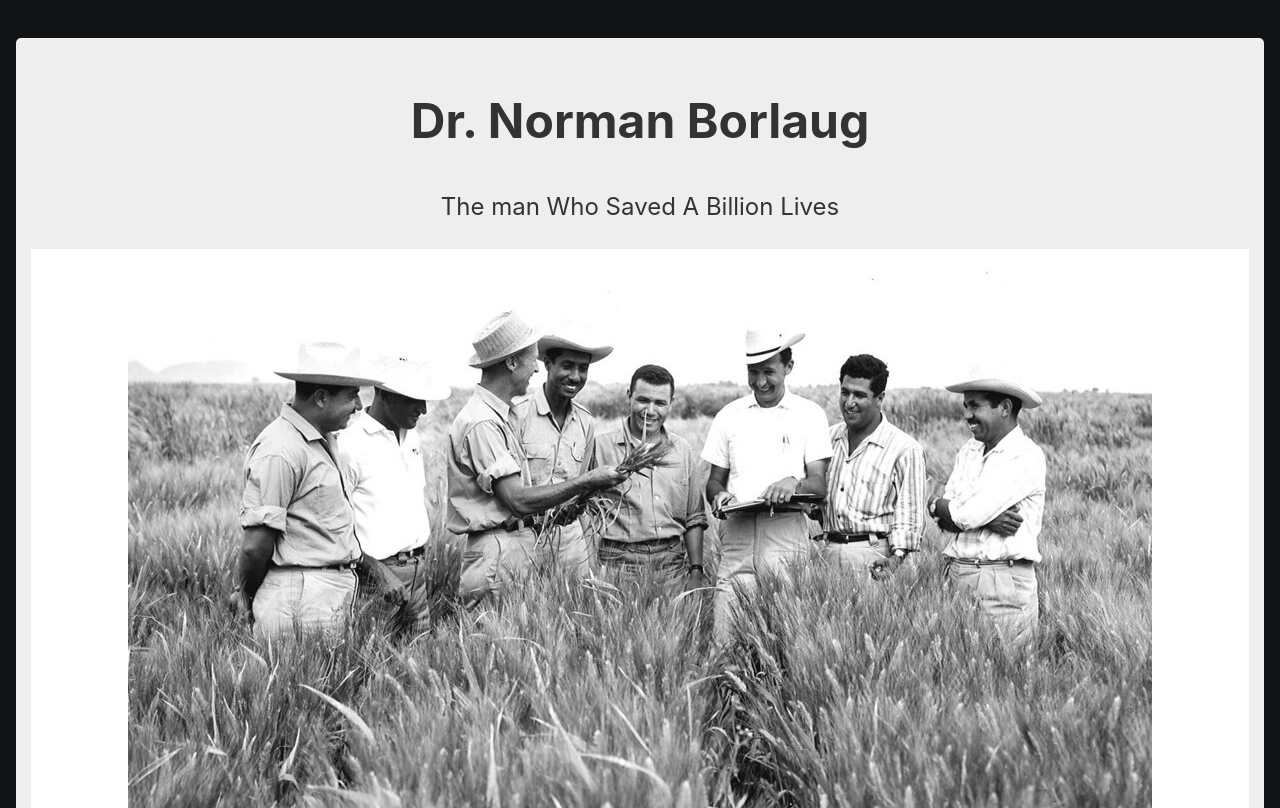
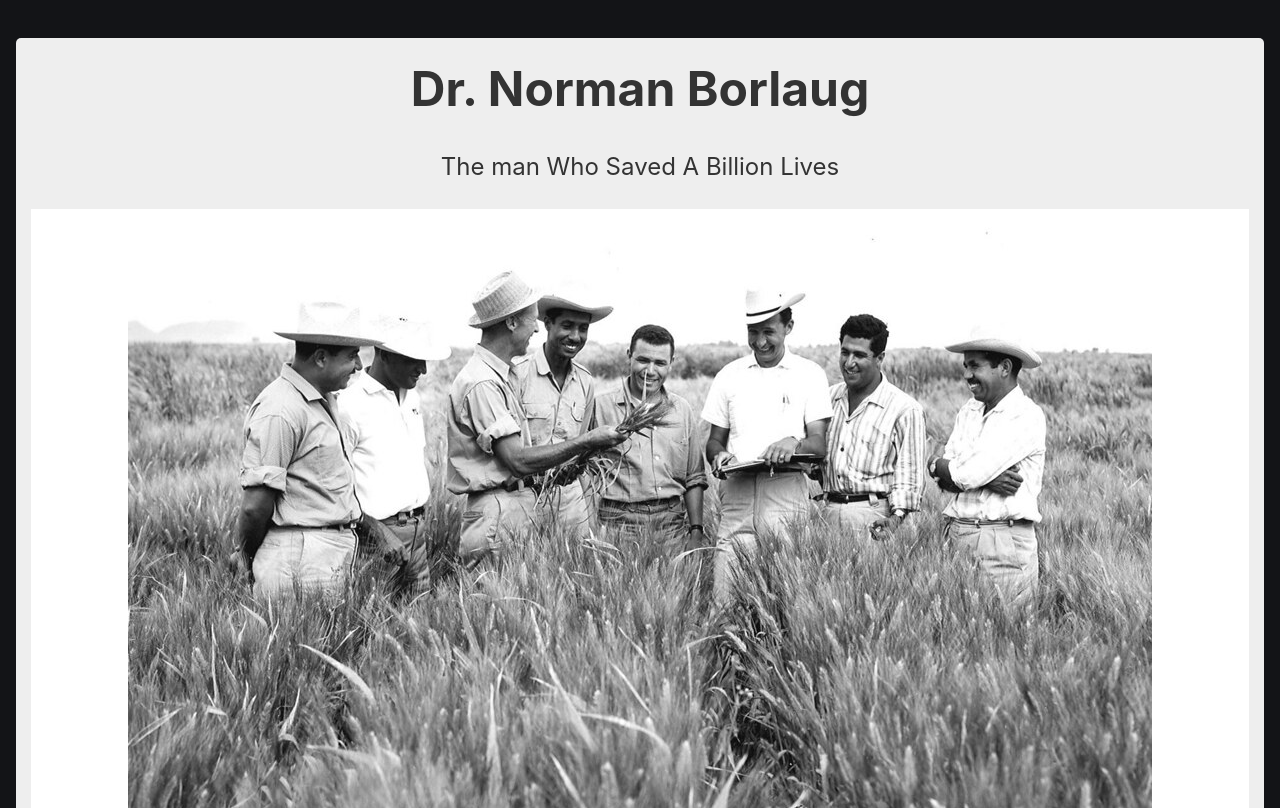
Before and after one commit to wazih237/Tribute-Page, a plain HTML site: page index.html in a window 1280 px wide. Drawn offline with Linux system fonts and the light colour scheme.

Commit message:
Update style.css
This is the innitial commit and contains the full HTML and CSS styling.

```diff
--- a/css/style.css
+++ b/css/style.css
@@ -132,8 +132,7 @@ html {
         font-size: 10px;
     }
 
-element.style {
-}
+
 @media (max-width: 460px)
 #main {
     margin: 0;
@@ -150,10 +149,7 @@ main {
     display: block;
 }
 @media (max-width: 460px)
-h1 {
-    font-size: 3.5rem;
-    line-height: 1.2;
-}
+
 h1 {
     font-size: 4rem;
     margin-bottom: 0;
@@ -164,6 +160,8 @@ h1 {
     margin-inline-start: 0px;
     margin-inline-end: 0px;
     font-weight: bold;
+    font-size: 3.5rem;
+    line-height: 1.2;
 }
 p {
     display: block;
```
